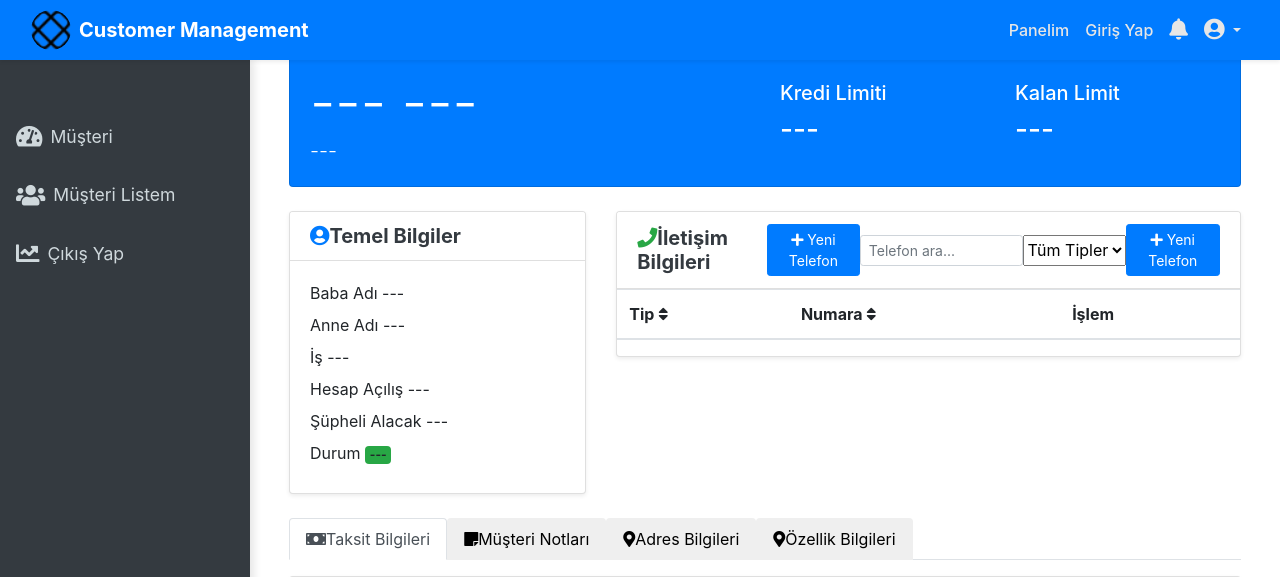
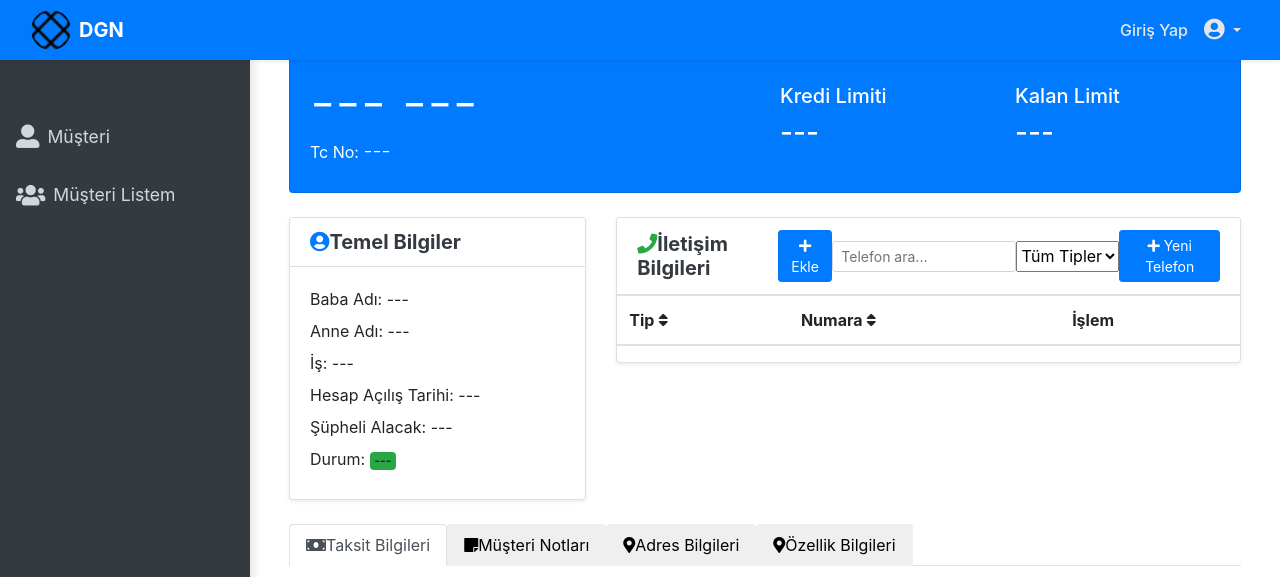
Before and after one commit to c0ex38/Hukuk_Test, a Django app: template templates/pages/homepage.html in a window 1280 px wide. Shown: the top 577 px of the page. Run offline with Django 5.2, Linux system fonts and the light colour scheme; the template is opened without the code that fills it, so the values that code supplies are empty; some libraries are stand-ins or nearby versions.

Commit message:
tamamlanmış kod

```diff
--- a/templates/base.html
+++ b/templates/base.html
@@ -4,7 +4,8 @@
 <head>
     <meta charset="UTF-8">
     <meta name="viewport" content="width=device-width, initial-scale=1.0">
-    <title>{% block title %}My Website{% endblock %}</title>
+    <title>{% block title %}DGN HUKUK{% endblock %}</title>
+    <link rel="icon" href="{% static 'images/logo_app.ico' %}" type="image/x-icon" />
 
     <!-- Bootstrap CSS -->
     <link rel="stylesheet" href="https://maxcdn.bootstrapcdn.com/bootstrap/4.5.2/css/bootstrap.min.css">
--- a/templates/components/navbar.html
+++ b/templates/components/navbar.html
@@ -4,7 +4,7 @@
         <!-- Logo ve Panel Adı -->
         <a class="navbar-brand d-flex align-items-center" href="{% url 'user_panel' %}">
             <img src="{% static 'images/logo_app.png' %}" alt="Logo" width="40" height="40" class="rounded-circle mr-2">
-            <span class="font-weight-bold">Customer Management</span>
+            <span class="font-weight-bold">DGN</span>
         </a>
 
         <!-- Toggler (Mobil İçin) -->
@@ -16,7 +16,6 @@
         <div class="collapse navbar-collapse" id="navbarNav">
             <!-- Sağ Taraf: Kullanıcı Bilgisi ve Bağlantılar -->
             <ul class="navbar-nav ml-auto">
-                <li class="nav-item"><a class="nav-link" href="{% url 'user_panel' %}">Panelim</a></li>
 
                 <!-- Sadece Homepage Sayfasında Görünen Arama Çubuğu -->
                 {% if request.path == '/homepage/' %}
@@ -29,7 +28,7 @@
                 <!-- Profil ve Bildirim İkonları -->
                 {% if username %}
                     <li class="nav-item">
-                        <span class="navbar-text text-white mx-3">Hoş geldiniz, {{ username }}</span>
+                        <span class="navbar-text text-white mx-3">{{ username }}</span>
                     </li>
                     {% if is_admin %}
                         <li class="nav-item">
@@ -42,15 +41,12 @@
                     </li>
                 {% endif %}
 
-                <li class="nav-item">
-                    <a class="nav-link" href="#"><i class="fas fa-bell fa-lg"></i></a>
-                </li>
                 <li class="nav-item dropdown">
                     <a class="nav-link dropdown-toggle" href="#" id="profileDropdown" role="button" data-toggle="dropdown" aria-haspopup="true" aria-expanded="false">
                         <i class="fas fa-user-circle fa-lg"></i>
                     </a>
                     <div class="dropdown-menu dropdown-menu-right" aria-labelledby="profileDropdown">
-                        <div class="dropdown-divider"></div>
+                        <a class="dropdown-item" href="{% url 'user_panel' %}">Panelim</a>
                         <a class="dropdown-item" href="{% url 'logout' %}">Logout</a>
                     </div>
                 </li>
--- a/templates/components/sidebar.html
+++ b/templates/components/sidebar.html
@@ -2,7 +2,7 @@
     <ul class="list-unstyled">
         <li>
             <a href="{% url 'homepage' %}" class="d-flex align-items-center p-3">
-                <i class="fas fa-tachometer-alt fa-lg mr-2"></i> Müşteri
+                <i class="fas fa-user-alt fa-lg mr-2"></i> Müşteri
             </a>
         </li>
         <li>
@@ -10,10 +10,5 @@
                 <i class="fas fa-users fa-lg mr-2"></i> Müşteri Listem
             </a>
         </li>
-        <li>
-            <a href="{% url 'logout' %}" class="d-flex align-items-center p-3">
-                <i class="fas fa-chart-line fa-lg mr-2"></i> Çıkış Yap
-            </a>
-        </li>
     </ul>
 </div>
--- a/templates/pages/homepage.html
+++ b/templates/pages/homepage.html
@@ -1,7 +1,7 @@
 {% extends 'base.html' %}
 {% load static %}
 
-{% block title %}Müşteri Bilgileri{% endblock %}
+{% block title %}Müşteri{% endblock %}
 
 {% block extra_css %}
 <link href="https://cdnjs.cloudflare.com/ajax/libs/font-awesome/5.15.4/css/all.min.css" rel="stylesheet">
@@ -21,7 +21,8 @@
                                 <span id="customer-name">---</span>
                                 <span id="customer-surname">---</span>
                             </h1>
-                            <p class="lead mb-0" id="customer-identity">---</p>
+                            <label>Tc No: </label>
+                            <span class="lead mb-0" id="customer-identity">---</span>
                         </div>
                         <div class="col-md-6 text-md-end">
                             <div class="row">
@@ -53,27 +54,27 @@
                 <div class="card-body">
                     <div class="info-grid">
                         <div class="info-item">
-                            <label>Baba Adı</label>
+                            <label>Baba Adı:</label>
                             <span id="customer-father">---</span>
                         </div>
                         <div class="info-item">
-                            <label>Anne Adı</label>
+                            <label>Anne Adı:</label>
                             <span id="customer-mother">---</span>
                         </div>
                         <div class="info-item">
-                            <label>İş</label>
+                            <label>İş:</label>
                             <span id="customer-job">---</span>
                         </div>
                         <div class="info-item">
-                            <label>Hesap Açılış</label>
+                            <label>Hesap Açılış Tarihi:</label>
                             <span id="account-opening-date">---</span>
                         </div>
                         <div class="info-item">
-                            <label>Şüpheli Alacak</label>
+                            <label>Şüpheli Alacak: </label>
                             <span id="bad-debt">---</span>
                         </div>
                         <div class="info-item">
-                            <label>Durum</label>
+                            <label>Durum: </label>
                             <span id="account-status" class="badge bg-success">---</span>
                         </div>
                     </div>
@@ -91,7 +92,7 @@
                                 <i class="fas fa-phone text-success me-2"></i>İletişim Bilgileri
                             </h5>
                             <button class="btn btn-sm btn-primary ms-3" data-bs-toggle="modal" data-bs-target="#addPhoneModal">
-                                <i class="fas fa-plus me-1"></i> Yeni Telefon
+                                <i class="fas fa-plus me-1"></i> Ekle
                             </button>
                         </div>
                         <div class="d-flex gap-2">
@@ -142,7 +143,7 @@
                             <!-- Telefon Tipi -->
                             <div class="mb-3">
                                 <label for="phone_type" class="form-label">
-                                    <i class="fas fa-tag text-primary me-1"></i> Telefon Tipi
+                                    <i class="fas fa-tag text-primary me-1"></i> İletişim Bilgisi
                                 </label>
                                 <select class="form-select" id="phone_type" required>
                                     <option value="">Tip Seçiniz</option>
```
Also changed, not shown: static/js/call_listener.js (line endings or trailing spaces).
